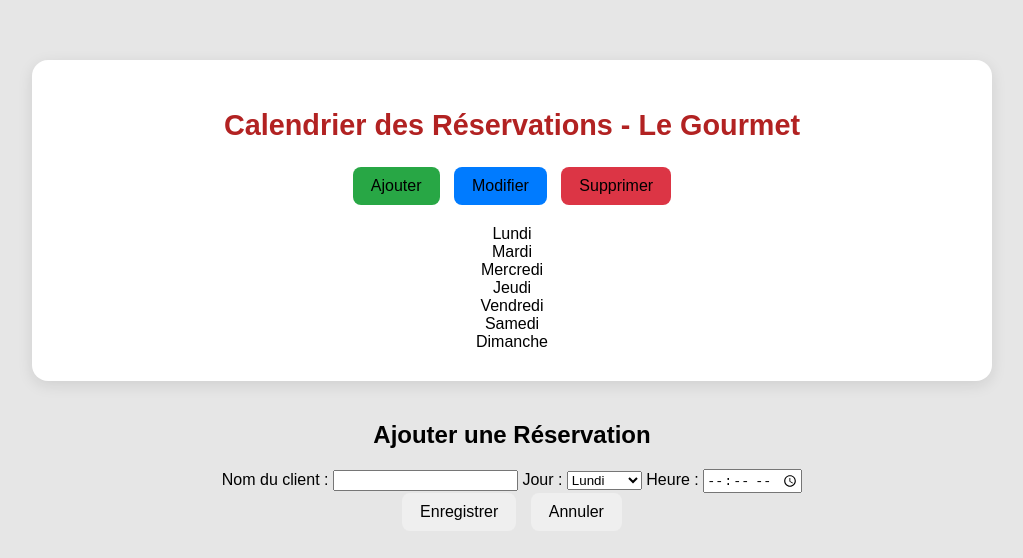
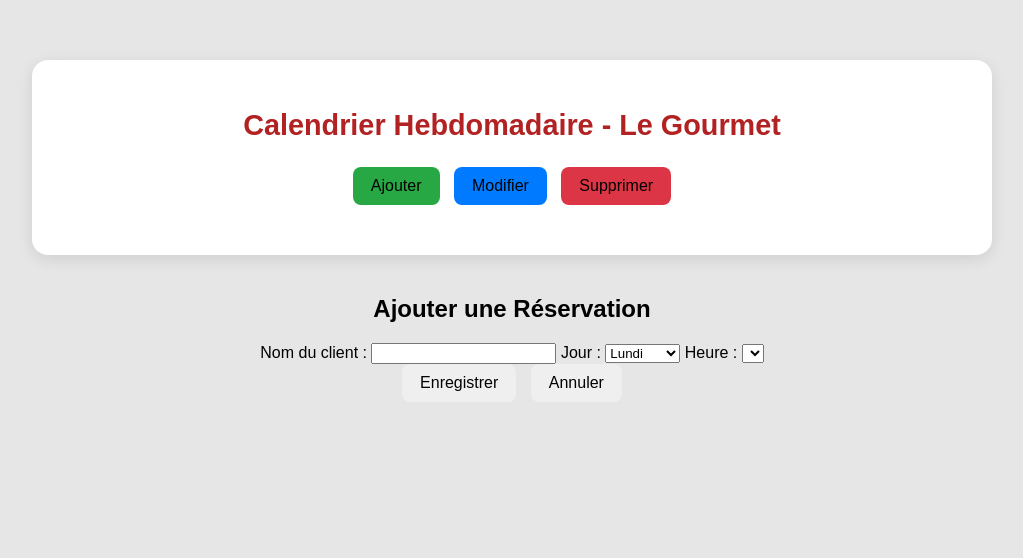
Before and after one commit to DoaeChemchaoui/Breif-4-JS, a website: page src/index.html in a window 1280 px wide. Shown: the whole page, without its empty margins (128-1151 px from the left). Drawn offline with Linux system fonts and the light colour scheme.

Commit message:
modifier la page index

```diff
--- a/src/index.html
+++ b/src/index.html
@@ -3,12 +3,12 @@
 <head>
   <meta charset="UTF-8" />
   <meta name="viewport" content="width=device-width, initial-scale=1.0" />
-    <title>Calendrier des Réservations - Le Gourmet</title>
+  <title>Calendrier Hebdomadaire - Le Gourmet</title>
   <link rel="stylesheet" href="style.css" />
 </head>
 <body>
   <div class="container">
-      <h1>Calendrier des Réservations - Le Gourmet</h1>
+    <h1>Calendrier Hebdomadaire - Le Gourmet</h1>
 
     <div class="buttons">
       <button id="addBtn">Ajouter</button>
@@ -16,21 +16,10 @@
       <button id="deleteBtn">Supprimer</button>
     </div>
 
-      <div class="calendar">
-        <div class="weekdays">
-          <div class="day">Lundi</div>
-          <div class="day">Mardi</div>
-          <div class="day">Mercredi</div>
-          <div class="day">Jeudi</div>
-          <div class="day">Vendredi</div>
-          <div class="day weekend">Samedi</div>
-          <div class="day weekend">Dimanche</div>
+    <div class="calendar" id="calendar"></div>
   </div>
 
-        <div class="reservations" id="reservations"></div>
-      </div>
-    </div>
-
+  <!-- Modal -->
   <div class="modal" id="modal">
     <div class="modal-content">
       <h2 id="modalTitle">Ajouter une Réservation</h2>
@@ -48,7 +37,7 @@
         </select>
 
         <label>Heure :</label>
-          <input type="time" id="time" required />
+        <select id="time" required></select>
 
         <div class="actions">
           <button type="submit">Enregistrer</button>
```
Lines whose indentation alone changed are shown as unchanged.
